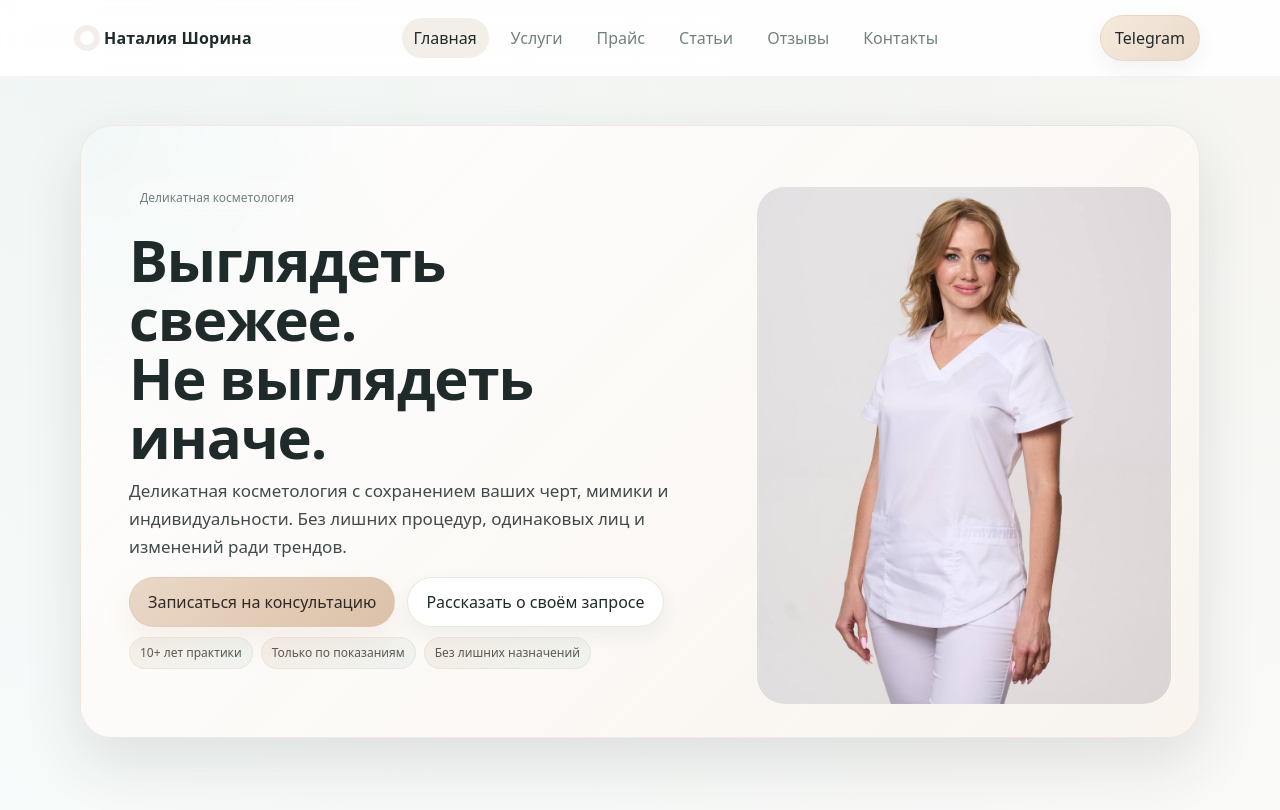
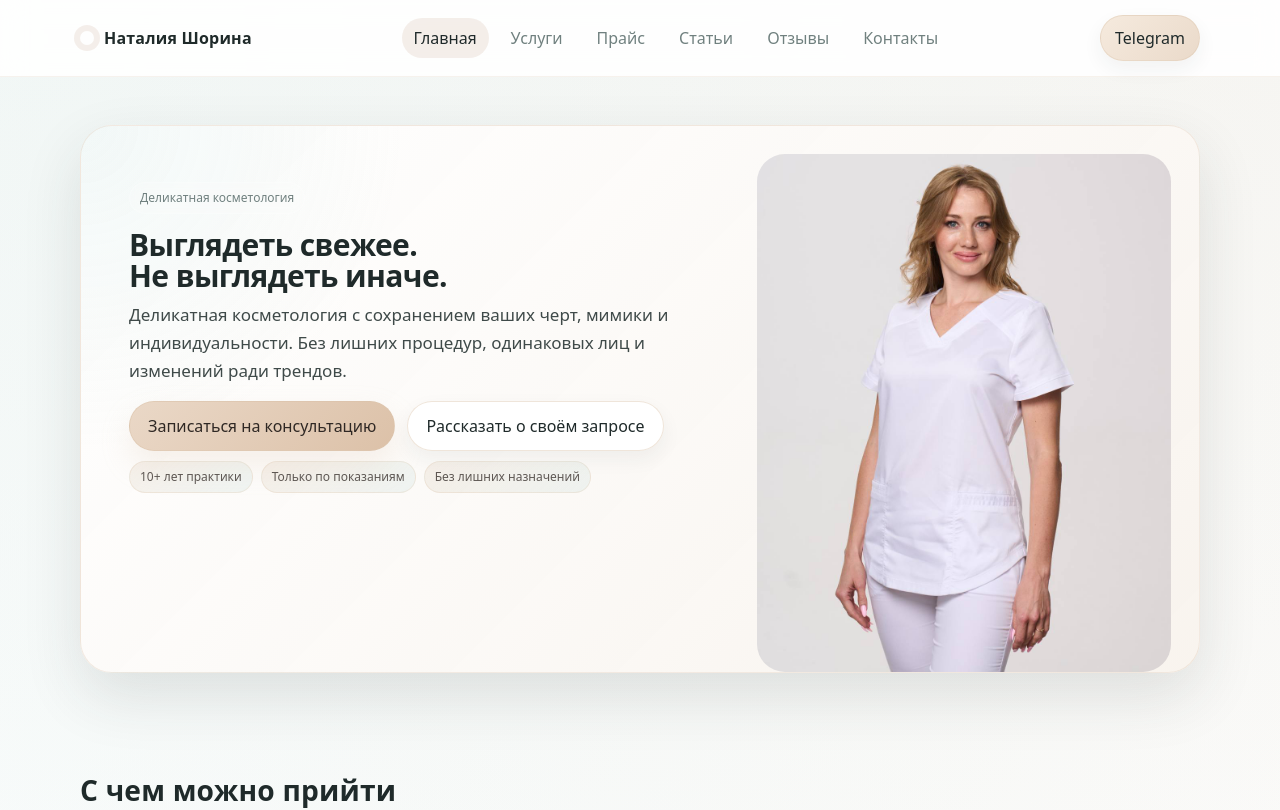
Before and after one commit to Pickle-Pee/cosmetology, a React (Vite) app: page / in a window 1280 px wide. Shown: the top 810 px of the page. Built offline with nearby package versions, Linux system fonts and the light colour scheme.

Commit message:
fix home

```diff
--- a/src/styles/global.css
+++ b/src/styles/global.css
@@ -297,7 +297,7 @@ img {
 
 .aboutHero__title {
   margin: 16px 0 10px;
-  font-size: clamp(34px, 4.8vw, 58px);
+  font-size: clamp(20px, 4.8vw, 30px);
   line-height: 1.02;
   letter-spacing: -0.02em;
   color: var(--text);
```
Also changed, not shown: src/pages/Home.jsx (+49 -0 lines).
